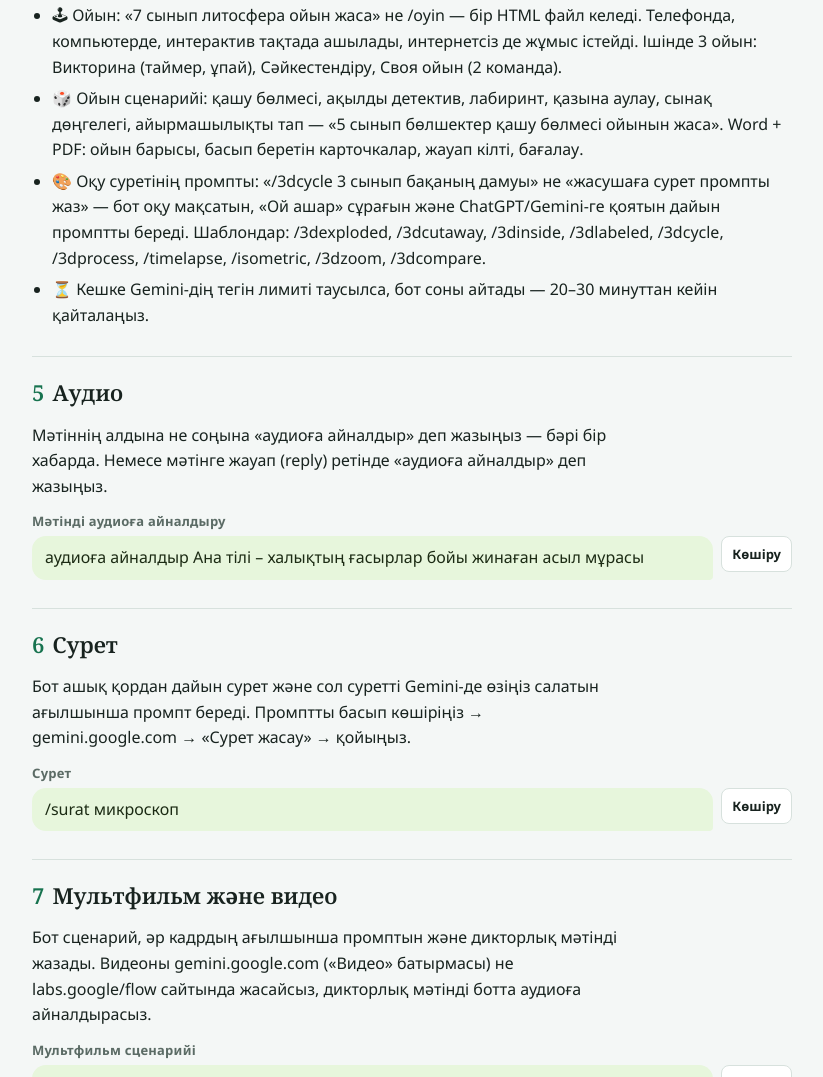
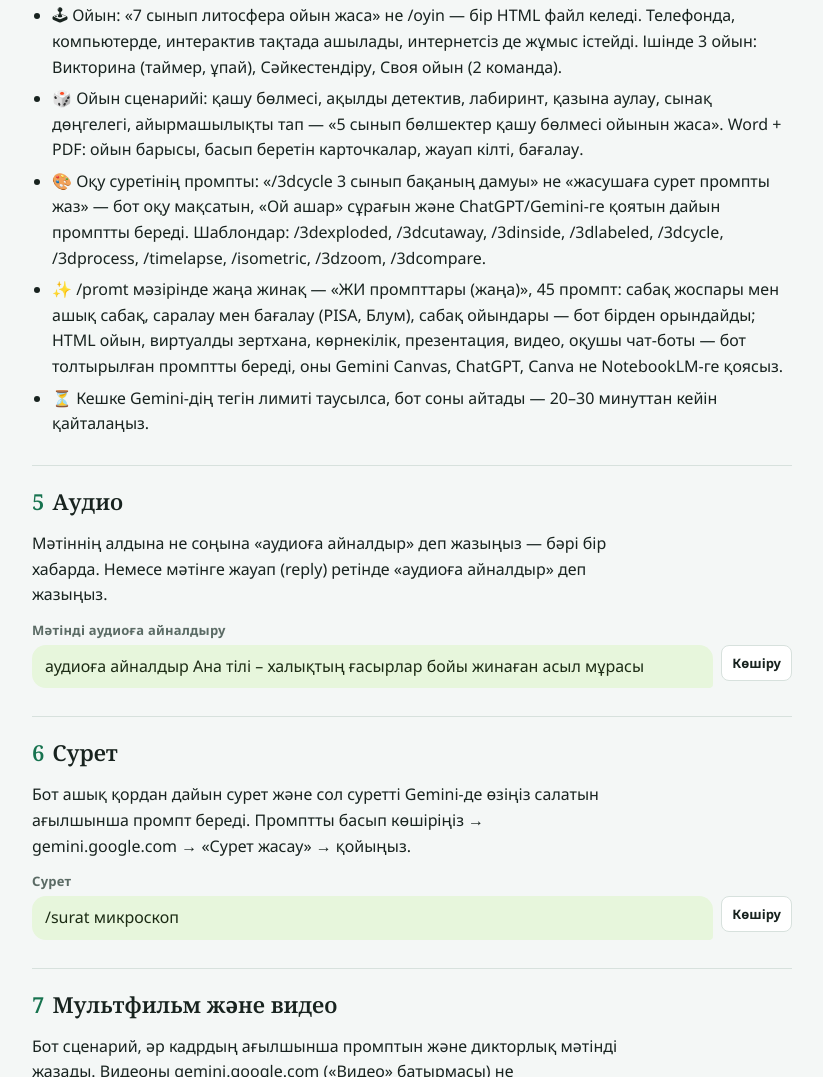
Before and after one commit to School262026/bastauysh, a plain HTML site: page bot.html in a window 1280 px wide. Shown: the part 3203-4280 px from the top of the page, without its empty margins (228-1051 px from the left). Drawn offline with Linux system fonts and the light colour scheme.

Commit message:
Нұсқаулық: /promt жаңа ЖИ промпттары жинағы
Co-Authored-By: Claude Opus 5.5 <noreply@anthropic.com>

```diff
--- a/bot.html
+++ b/bot.html
@@ -158,6 +158,7 @@ var T = {
         '🕹 Ойын: «7 сынып литосфера ойын жаса» не /oyin — бір HTML файл келеді. Телефонда, компьютерде, интерактив тақтада ашылады, интернетсіз де жұмыс істейді. Ішінде 3 ойын: Викторина (таймер, ұпай), Сәйкестендіру, Своя ойын (2 команда).',
         '🎲 Ойын сценарийі: қашу бөлмесі, ақылды детектив, лабиринт, қазына аулау, сынақ дөңгелегі, айырмашылықты тап — «5 сынып бөлшектер қашу бөлмесі ойынын жаса». Word + PDF: ойын барысы, басып беретін карточкалар, жауап кілті, бағалау.',
         '🎨 Оқу суретінің промпты: «/3dcycle 3 сынып бақаның дамуы» не «жасушаға сурет промпты жаз» — бот оқу мақсатын, «Ой ашар» сұрағын және ChatGPT/Gemini-ге қоятын дайын промптты береді. Шаблондар: /3dexploded, /3dcutaway, /3dinside, /3dlabeled, /3dcycle, /3dprocess, /timelapse, /isometric, /3dzoom, /3dcompare.',
+        '✨ /promt мәзірінде жаңа жинақ — «ЖИ промпттары (жаңа)», 45 промпт: сабақ жоспары мен ашық сабақ, саралау мен бағалау (PISA, Блум), сабақ ойындары — бот бірден орындайды; HTML ойын, виртуалды зертхана, көрнекілік, презентация, видео, оқушы чат-боты — бот толтырылған промптты береді, оны Gemini Canvas, ChatGPT, Canva не NotebookLM-ге қоясыз.',
         '⏳ Кешке Gemini-дің тегін лимиті таусылса, бот соны айтады — 20–30 минуттан кейін қайталаңыз.'] },
       { h: 'Аудио', p: 'Мәтіннің алдына не соңына «аудиоға айналдыр» деп жазыңыз — бәрі бір хабарда. Немесе мәтінге жауап (reply) ретінде «аудиоға айналдыр» деп жазыңыз.',
         examples: [['Мәтінді аудиоға айналдыру', 'аудиоға айналдыр Ана тілі – халықтың ғасырлар бойы жинаған асыл мұрасы']] },
@@ -229,6 +230,7 @@ var T = {
         '🕹 Игра: «7 класс литосфера сделай игру» или /oyin — придёт один HTML-файл. Открывается на телефоне, компьютере, интерактивной доске, работает без интернета. Внутри 3 игры: Викторина (таймер, очки), Найди пару, Своя игра (2 команды).',
         '🎲 Сценарий игры: квест-комната, детектив, лабиринт, поиск сокровищ, колесо испытаний, найди отличия — «5 класс дроби сделай квест-комнату». Word + PDF: ход игры, карточки для печати, ключ ответов, оценивание.',
         '🎨 Промпт для учебной картинки: «/3dcycle 3 класс развитие лягушки» или «промпт для картинки клетки» — цель обучения, вопрос «Ой ашар» и готовый промпт для ChatGPT/Gemini. Шаблоны: /3dexploded, /3dcutaway, /3dinside, /3dlabeled, /3dcycle, /3dprocess, /timelapse, /isometric, /3dzoom, /3dcompare.',
+        '✨ В меню /promt новый сборник — «ИИ-промпты (новые)», 45 промптов: план урока и открытый урок, дифференциация и оценивание (PISA, Блум), игры для урока — бот выполняет сразу; HTML-игры, виртуальные лаборатории, наглядность, презентации, видео, чат-бот для учеников — бот даёт готовый промпт для Gemini Canvas, ChatGPT, Canva или NotebookLM.',
         '⏳ Если вечером закончится бесплатный лимит Gemini, бот сообщит — повторите через 20–30 минут.'] },
       { h: 'Аудио', p: 'Напишите «озвучь» перед текстом или после него — всё в одном сообщении. Или ответьте (reply) на сообщение с текстом словом «озвучь».',
         examples: [['Озвучить текст', 'озвучь Родной язык — это наследие народа, его история и будущее']] },
@@ -299,6 +301,7 @@ var T = {
         '🕹 Game: "grade 7 lithosphere make a game" or /oyin — one HTML file that opens on a phone, computer or interactive board and works offline. 3 games inside: Quiz (timer, points), Matching, Jeopardy (2 teams).',
         '🎲 Game script: escape room, detective, maze, treasure hunt, wheel of challenges, spot the difference — "grade 5 fractions escape room game". Word + PDF with the game flow, printable cards, answer key and assessment.',
         '🎨 Learning picture prompt: "/3dcycle grade 3 frog life cycle" — a learning objective, a thinking question and a ready prompt for ChatGPT/Gemini. Templates: /3dexploded, /3dcutaway, /3dinside, /3dlabeled, /3dcycle, /3dprocess, /timelapse, /isometric, /3dzoom, /3dcompare.',
+        '✨ New collection in /promt — 45 AI prompts: lesson plans, differentiation and assessment (PISA, Bloom), lesson games (the bot runs them); HTML games, virtual labs, visuals, presentations, video and a student chatbot (the bot gives a ready prompt for Gemini Canvas, ChatGPT, Canva or NotebookLM).',
         '⏳ If the free Gemini limit runs out in the evening, the bot will say so — try again in 20–30 minutes.'] },
       { h: 'Audio', p: 'Write "convert to audio" before or after the text, all in one message. Or reply to a message with the text and write "convert to audio".',
         examples: [['Text to speech', 'convert to audio I wake up early in the morning, usually at 7 o\'clock']] },
```
